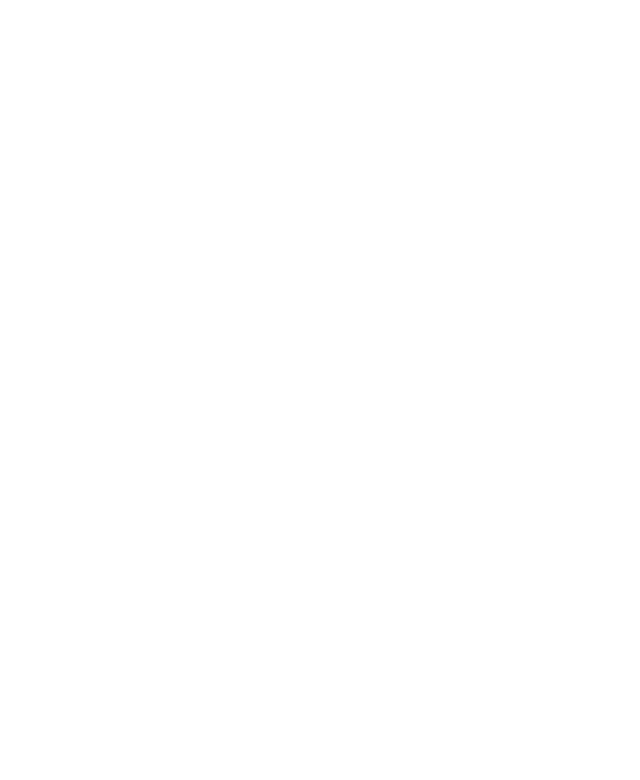
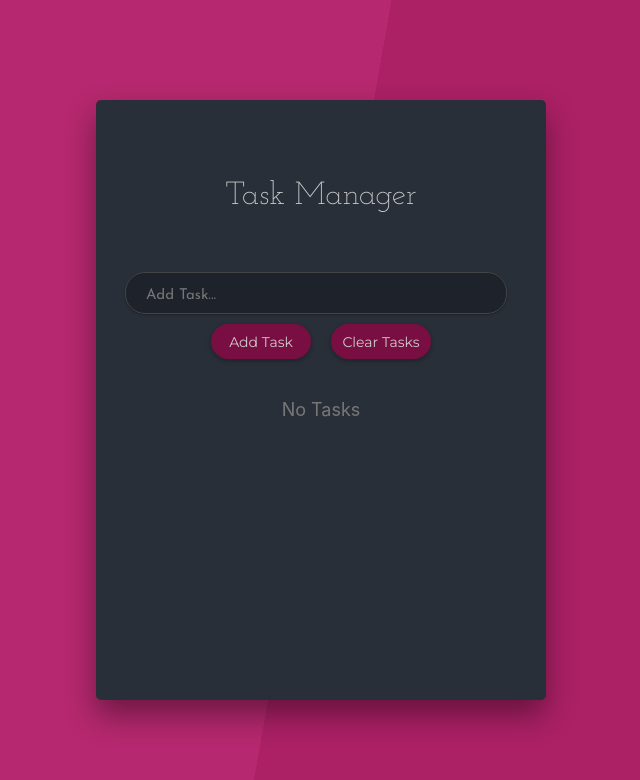
Before and after one commit to Blake-Mercer/tasklist-react, a React (Create React App) app: page / in a window 1280 px wide. Shown: the top 780 px of the page, without its empty margins (319-959 px from the left). Built offline with nearby package versions, Linux system fonts and the light colour scheme.

Commit message:
added CRUD features

```diff
--- a/package.json
+++ b/package.json
@@ -9,6 +9,7 @@
     "react": "^17.0.1",
     "react-dom": "^17.0.1",
     "react-scripts": "4.0.0",
+    "uuid": "^8.3.1",
     "web-vitals": "^0.2.4"
   },
   "scripts": {
--- a/public/index.html
+++ b/public/index.html
@@ -15,6 +15,12 @@
       user's mobile device or desktop. See https://developers.google.com/web/fundamentals/web-app-manifest/
     -->
     <link rel="manifest" href="%PUBLIC_URL%/manifest.json" />
+    <link
+      rel="stylesheet"
+      href="https://cdnjs.cloudflare.com/ajax/libs/font-awesome/5.15.1/css/all.min.css"
+      integrity="sha512-+4zCK9k+qNFUR5X+cKL9EIR+ZOhtIloNl9GIKS57V1MyNsYpYcUrUeQc9vNfzsWfV28IaLL3i96P9sdNyeRssA=="
+      crossorigin="anonymous"
+    />
     <!--
       Notice the use of %PUBLIC_URL% in the tags above.
       It will be replaced with the URL of the `public` folder during the build.
--- a/src/App.css
+++ b/src/App.css
@@ -1,38 +1,164 @@
-.App {
-  text-align: center;
+@import url('https://fonts.googleapis.com/css?family=Josefin+Slab:300,400,600,700&display=swap');
+@import url('https://fonts.googleapis.com/css?family=Josefin+Sans:300,400,600,700&display=swap');
+@import url('https://fonts.googleapis.com/css?family=Montserrat:300,400,500&display=swap');
+
+* {
+  margin: 0;
+  padding: 0;
 }
 
-.App-logo {
-  height: 40vmin;
-  pointer-events: none;
+.container {
+  background: linear-gradient(100deg, rgb(182, 40, 111) 50%, #ac2066 0);
+  width: 100%;
+  height: 100vh;
+  display: flex;
+  justify-content: center;
+  align-items: center;
 }
 
-@media (prefers-reduced-motion: no-preference) {
-  .App-logo {
-    animation: App-logo-spin infinite 20s linear;
-  }
+.app-wrapper {
+  background-color: #292f38;
+  width: 25%;
+  min-width: 450px;
+  height: 600px;
+  padding: 30px;
+  box-sizing: border-box;
+  border-radius: 5px;
+  box-shadow: 0 15px 30px rgba(0, 0, 0, 0.4);
 }
 
-.App-header {
-  background-color: #282c34;
-  min-height: 100vh;
+.header h1 {
+  color: #ccc;
+  font-weight: 300;
+  text-align: center;
+  margin: 50px 20px 60px 20px;
+  font-family: 'Josefin Slab', serif;
+}
+
+.main {
   display: flex;
   flex-direction: column;
-  align-items: center;
-  justify-content: center;
-  font-size: calc(10px + 2vmin);
-  color: white;
+  align-items: space-between;
+  margin-bottom: 50px;
+  width: 100%;
 }
 
-.App-link {
-  color: #61dafb;
+.form {
+  display: flex;
+  flex-direction: column;
+  justify-content: center;
+  align-items: center;
+  margin-bottom: 10px;
 }
 
-@keyframes App-logo-spin {
-  from {
-    transform: rotate(0deg);
-  }
-  to {
-    transform: rotate(360deg);
-  }
+.list {
+  width: 90%;
+  margin: auto;
+  max-height: 300px;
+  overflow: hidden;
+  overflow-y: auto;
 }
+
+/* width */
+::-webkit-scrollbar {
+  width: 10px;
+}
+
+/* Track */
+::-webkit-scrollbar-track {
+  border-radius: 10px;
+  background-color: #aaa;
+}
+
+/* Handle */
+::-webkit-scrollbar-thumb {
+  background: #444;
+  border-radius: 10px;
+}
+
+.task-input {
+  width: 350px;
+  min-width: 250px;
+  padding: 15px 10px 10px 20px;
+  margin-right: 10px;
+  font-family: 'Josefin Sans', serif;
+  font-size: 15px;
+  color: #ccc;
+  background-color: #1d222b;
+  border: 1px solid #444;
+  outline: none;
+  border-radius: 20px;
+  box-shadow: 0 1px 2px rgba(0, 0, 0, 0.3);
+}
+
+.buttons {
+  display: flex;
+}
+
+.btn {
+  margin: 10px;
+}
+
+.add-task-btn {
+  min-width: 100px;
+  background-color: #790e43;
+  color: #ccc;
+  border: none;
+  font-family: 'Montserrat', sans-serif;
+  font-size: 14px;
+  border-radius: 20px;
+  box-shadow: 0 2px 5px rgba(0, 0, 0, 0.3);
+  outline: none;
+  cursor: pointer;
+}
+
+.list-item {
+  display: flex;
+  justify-content: space-between;
+  margin: 20px 0;
+  padding-bottom: 5px;
+}
+
+.list-item span {
+  color: #999;
+}
+
+.task-btn {
+  cursor: pointer;
+  background-color: transparent;
+  border: none;
+  outline: none;
+}
+
+.btn-delete i {
+  font-size: 16px;
+  color: #bbb;
+  margin-right: 20px;
+}
+
+.btn-edit i {
+  font-size: 16px;
+  color: #bbb;
+  margin-right: 20px;
+}
+
+.clear-btn {
+  width: 100px;
+  height: 35px;
+  background-color: #790e43;
+  color: #ccc;
+  border: none;
+  font-family: 'Montserrat', sans-serif;
+  font-size: 14px;
+  border-radius: 20px;
+  box-shadow: 0 2px 5px rgba(0, 0, 0, 0.3);
+  outline: none;
+  cursor: pointer;
+}
+
+.no-tasks {
+  color: #777;
+  text-align: center;
+  font-size: 18px;
+  margin-top: 20px;
+}
--- a/src/App.js
+++ b/src/App.js
@@ -1,12 +1,23 @@
 import './App.css';
+import React from 'react';
+import Tasklist from './components/Tasklist';
+import Taskform from './components/Taskform';
+import TaskListContextProvider from './contexts/tasklistContext';
+import Header from './components/Header';
 
 function App() {
   return (
-    <div className='App'>
-      <div>
-        <div></div>
+    <TaskListContextProvider>
+      <div className='container'>
+        <div className='app-wrapper'>
+          <Header />
+          <div className='main'>
+            <Taskform />
+            <Tasklist />
+          </div>
+        </div>
       </div>
-    </div>
+    </TaskListContextProvider>
   );
 }
 
--- /dev/null
+++ b/src/components/Header.js
@@ -0,0 +1,11 @@
+import React from 'react';
+
+const Header = () => {
+  return (
+    <div className='header'>
+      <h1>Task Manager</h1>
+    </div>
+  );
+};
+
+export default Header;
--- a/src/components/Task.js
+++ b/src/components/Task.js
@@ -0,0 +1,24 @@
+import React, { useContext } from 'react';
+import { TaskListContext } from '../contexts/tasklistContext';
+
+const Task = ({ task }) => {
+  const { deleteTask, findItem } = useContext(TaskListContext);
+
+  return (
+    <li className='list-item'>
+      <span>{task.title} </span>
+      <div>
+        <button
+          onClick={() => deleteTask(task.id)}
+          className='btn-delete task-btn'>
+          <i className='fas fa-trash-alt'></i>
+        </button>{' '}
+        <button onClick={() => findItem(task.id)} className='btn-edit task-btn'>
+          <i className='fas fa-pen'></i>
+        </button>
+      </div>
+    </li>
+  );
+};
+
+export default Task;
--- a/src/components/Taskform.js
+++ b/src/components/Taskform.js
@@ -0,0 +1,55 @@
+import React, { useContext, useState, useEffect } from 'react';
+import { TaskListContext } from '../contexts/tasklistContext';
+
+const Taskform = () => {
+  const { addTask, clearList, editItem, editTask } = useContext(
+    TaskListContext
+  );
+  const [title, setTitle] = useState('');
+
+  const handleChange = (e) => {
+    setTitle(e.target.value);
+  };
+
+  const handleSubmit = (e) => {
+    e.preventDefault();
+    if (editItem === null) {
+      addTask(title);
+      setTitle('');
+    } else {
+      editTask(title, editItem.id);
+    }
+  };
+
+  useEffect(() => {
+    if (editItem !== null) {
+      setTitle(editItem.title);
+      console.log(editItem);
+    } else {
+      setTitle('');
+    }
+  }, [editItem]);
+
+  return (
+    <form onSubmit={handleSubmit} className='form'>
+      <input
+        type='text'
+        placeholder='Add Task...'
+        value={title}
+        required
+        onChange={handleChange}
+        className='task-input'
+      />
+      <div className='buttons'>
+        <button className='btn add-task-btn' type='submit'>
+          Add Task
+        </button>
+        <button onClick={clearList} className='btn clear-btn'>
+          Clear Tasks
+        </button>
+      </div>
+    </form>
+  );
+};
+
+export default Taskform;
--- a/src/components/Tasklist.js
+++ b/src/components/Tasklist.js
@@ -0,0 +1,22 @@
+import React, { useContext } from 'react';
+import { TaskListContext } from '../contexts/tasklistContext';
+import Task from './Task';
+
+const Tasklist = (props) => {
+  const { tasks } = useContext(TaskListContext);
+  return (
+    <div>
+      {tasks.length ? (
+        <ul className='list'>
+          {tasks.map((task) => {
+            return <Task task={task} key={task.id} />;
+          })}
+        </ul>
+      ) : (
+        <div className='no-tasks'>No Tasks</div>
+      )}
+    </div>
+  );
+};
+
+export default Tasklist;
--- /dev/null
+++ b/src/contexts/tasklistContext.js
@@ -0,0 +1,55 @@
+import React, { createContext, useState } from 'react';
+import { v4 as uuid } from 'uuid';
+
+export const TaskListContext = createContext();
+
+const TaskListContextProvider = (props) => {
+  // State
+  const [tasks, setTasks] = useState([]);
+
+  const [editItem, setEditItem] = useState(null);
+
+  // Functions
+  const addTask = (title) => {
+    setTasks([...tasks, { title, id: uuid() }]);
+    console.log(tasks);
+  };
+
+  const deleteTask = (id) => {
+    setTasks(tasks.filter((task) => task.id !== id));
+  };
+
+  const clearList = () => {
+    setTasks([]);
+  };
+
+  const findItem = (id) => {
+    const item = tasks.find((task) => task.id === id);
+    setEditItem(item);
+  };
+
+  const editTask = (title, id) => {
+    const newTasks = tasks.map((task) =>
+      task.id === id ? { title, id } : task
+    );
+    setTasks(newTasks);
+    setEditItem(null);
+  };
+
+  return (
+    <TaskListContext.Provider
+      value={{
+        tasks,
+        addTask,
+        deleteTask,
+        clearList,
+        findItem,
+        editTask,
+        editItem,
+      }}>
+      {props.children}
+    </TaskListContext.Provider>
+  );
+};
+
+export default TaskListContextProvider;
```
Also changed, not shown: 1 other file (tests, documents, lock files or other folders).
